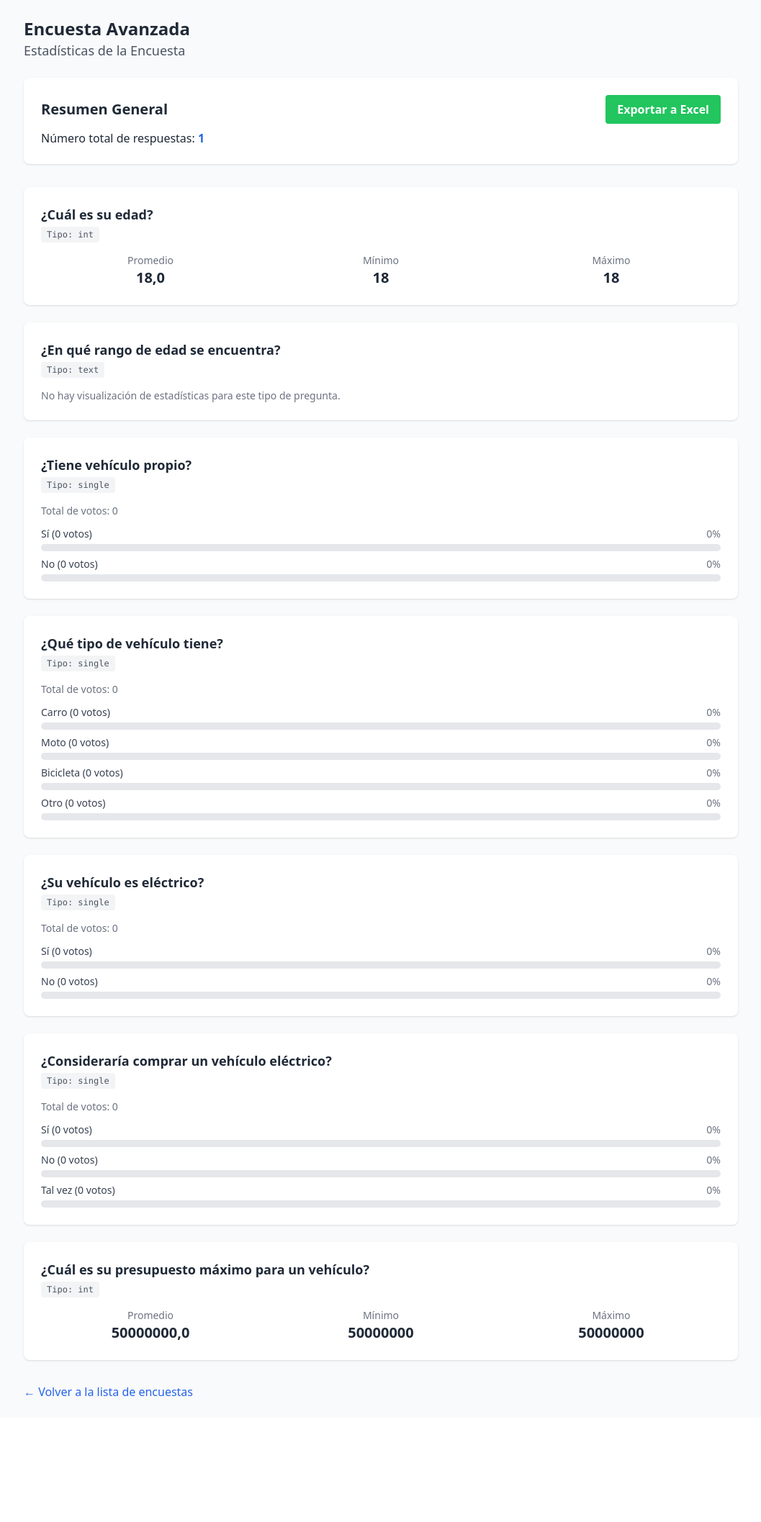
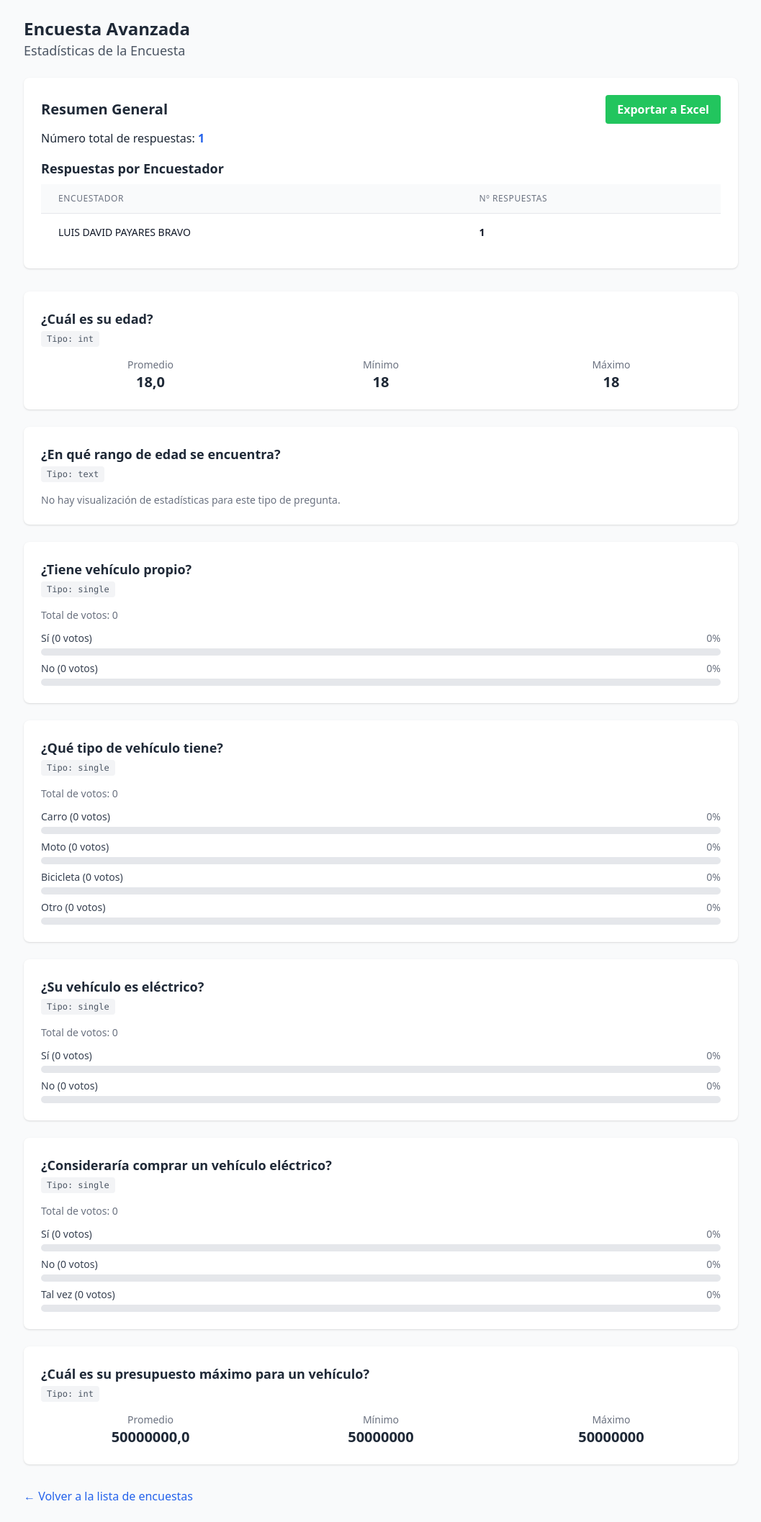
Before and after one commit to jcarlosabc/djangoapp, a Django app: a page that uses surveys/templates/surveys/survey_stats.html in a window 1280 px wide. Shown: the part 49-2164 px from the top of the page at 72% size, without its empty margins (111-1168 px from the left). Before the commit the page ends 1989 px from the top, so only its background shows below. Run offline with Django 5.2, Linux system fonts and the light colour scheme; a user stored in the database is signed in; data comes from the database, SQL or seed files in the repository; some libraries are stand-ins or nearby versions.

Commit message:
Feat-add information about excecution by interviewer

```diff
--- a/surveys/templates/surveys/survey_stats.html
+++ b/surveys/templates/surveys/survey_stats.html
@@ -16,6 +16,32 @@
     </a>
 </div>
   <p class="mt-2">Número total de respuestas: <span class="font-bold text-blue-600">{{ response_count }}</span></p>
+
+  <div class="mt-4">
+    <h3 class="text-lg font-semibold">Respuestas por Encuestador</h3>
+    <div class="overflow-x-auto mt-2">
+      <table class="min-w-full divide-y divide-gray-200">
+        <thead class="bg-gray-50">
+          <tr>
+            <th scope="col" class="px-6 py-3 text-left text-xs font-medium text-gray-500 uppercase tracking-wider">Encuestador</th>
+            <th scope="col" class="px-6 py-3 text-left text-xs font-medium text-gray-500 uppercase tracking-wider">Nº Respuestas</th>
+          </tr>
+        </thead>
+        <tbody class="bg-white divide-y divide-gray-200">
+          {% for item in interviewer_response_counts %}
+            <tr>
+              <td class="px-6 py-4 whitespace-nowrap text-sm font-medium text-gray-900">{{ item.interviewer__full_name }}</td>
+              <td class="px-6 py-4 whitespace-nowrap text-sm text-gray-900 font-bold">{{ item.count }}</td>
+            </tr>
+          {% empty %}
+            <tr>
+              <td colspan="2" class="px-6 py-4 text-center text-sm text-gray-500">No hay respuestas de encuestadores para esta encuesta.</td>
+            </tr>
+          {% endfor %}
+        </tbody>
+      </table>
+    </div>
+  </div>
 </div>
 
 <div class="space-y-6">
@@ -80,4 +106,6 @@
     <a href="{% url 'surveys:list' %}" class="text-blue-600 hover:underline">&larr; Volver a la lista de encuestas</a>
 </div>
 
+
+
 {% endblock %}
--- a/surveys/views.py
+++ b/surveys/views.py
@@ -1,3 +1,4 @@
+from django.db import models
 from django.conf import settings # Added
 from django.shortcuts import render, get_object_or_404, redirect
 from django.contrib.auth.decorators import login_required
@@ -544,7 +545,7 @@ def get_ubicacion_details(request):
     ubicacion = get_object_or_404(Ubicacion, pk=ubicacion_id)
     return JsonResponse({'loc': ubicacion.loc, 'zona': ubicacion.zona})
 
-from django.db.models import Count, Avg, Min, Max
+from django.db.models import Count, Avg, Min, Max, Q
 
 @login_required
 def dashboard_view(request):
@@ -614,10 +615,15 @@ def survey_stats_view(request, survey_code):
         messages.error(request, "Acceso no autorizado.")
         return redirect('surveys:list')
     survey = get_object_or_404(Survey, code=survey_code)
-    response_count = ResponseSet.objects.filter(survey=survey).count()
+    response_sets = ResponseSet.objects.filter(survey=survey)
+    response_count = response_sets.count()
+
+    # Get response counts by interviewer for this survey
+    interviewer_response_counts = response_sets.values('interviewer__full_name').annotate(count=Count('id')).order_by('-count')
 
     questions = Question.objects.filter(section__survey=survey).order_by('section__order', 'order')
 
+    # Overall stats
     stats_data = []
     for q in questions:
         q_stats = {
@@ -629,7 +635,7 @@ def survey_stats_view(request, survey_code):
         if q.qtype in [QuestionType.SINGLE, QuestionType.MULTI, QuestionType.LIKERT]:
             options_with_counts = []
             # Usamos anotaciones de Django para contar las respuestas por opción
-            options = q.options.all().annotate(count=Count('selected_in')).order_by('-count')
+            options = q.options.all().annotate(count=Count('selected_in', filter=models.Q(selected_in__response__in=response_sets))).order_by('-count')
             total_votes = sum(opt.count for opt in options)
 
             for option in options:
@@ -644,7 +650,7 @@ def survey_stats_view(request, survey_code):
 
         elif q.qtype in [QuestionType.INTEGER, QuestionType.DECIMAL]:
             agg_field = 'integer_answer' if q.qtype == QuestionType.INTEGER else 'decimal_answer'
-            result = Answer.objects.filter(question=q, response__survey=survey).aggregate(
+            result = Answer.objects.filter(question=q, response__in=response_sets).aggregate(
                 avg=Avg(agg_field),
                 min=Min(agg_field),
                 max=Max(agg_field)
@@ -655,7 +661,7 @@ def survey_stats_view(request, survey_code):
             q_stats['data'] = result
 
         elif q.qtype == QuestionType.BOOL:
-            counts = Answer.objects.filter(question=q, response__survey=survey).values('bool_answer').annotate(count=Count('id'))
+            counts = Answer.objects.filter(question=q, response__in=response_sets).values('bool_answer').annotate(count=Count('id'))
             result = {'true': 0, 'false': 0}
             for item in counts:
                 if item['bool_answer'] == True:
@@ -669,7 +675,8 @@ def survey_stats_view(request, survey_code):
     context = {
         'survey': survey,
         'response_count': response_count,
-        'stats_data': stats_data
+        'interviewer_response_counts': interviewer_response_counts,
+        'stats_data': stats_data,
     }
     return render(request, 'surveys/survey_stats.html', context)
 
```
